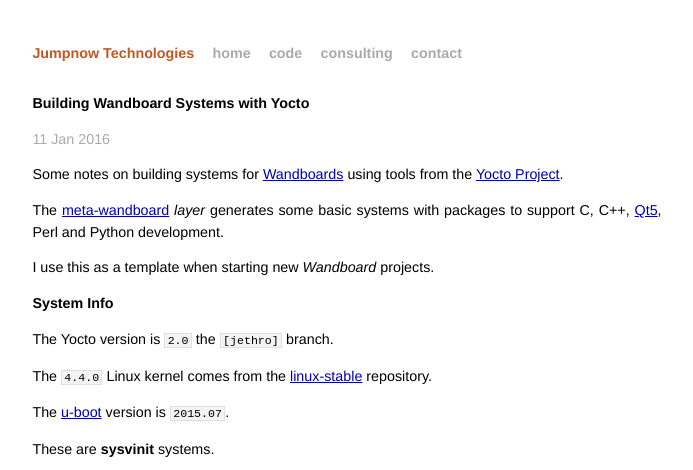
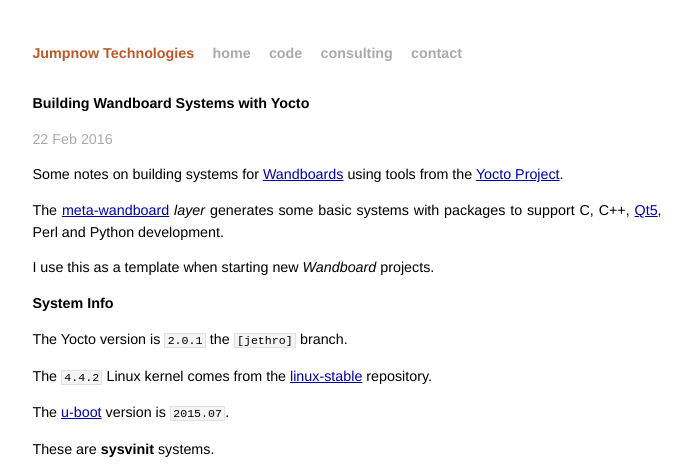
Before and after one commit to jumpnow/jumpnowtek-site, a Jekyll site: the page built from _posts/2014-02-28-Wandboard-Systems-with-Yocto.md, in a window 1280 px wide and 900 px high. Shown: the top 470 px of the window, without its empty margins (293-986 px from the left). Built offline with Jekyll 4.4.1, drawn with Linux system fonts in a browser that asks for light colours.

Commit message:
update wand doc kernel version

```diff
--- a/_posts/2014-02-28-Wandboard-Systems-with-Yocto.md
+++ b/_posts/2014-02-28-Wandboard-Systems-with-Yocto.md
@@ -2,7 +2,7 @@
 layout: post
 title: Building Wandboard Systems with Yocto
 description: "Building customized systems for Wandboards using tools from the Yocto Project"
-date: 2016-01-11 18:22:00
+date: 2016-02-22 04:42:00
 categories: wandboard
 tags: [linux, wandboard, yocto]
 ---
@@ -15,9 +15,9 @@
 
 ### System Info
 
-The Yocto version is `2.0` the `[jethro]` branch.
+The Yocto version is `2.0.1` the `[jethro]` branch.
 
-The `4.4.0` Linux kernel comes from the [linux-stable][linux-stable] repository.
+The `4.4.2` Linux kernel comes from the [linux-stable][linux-stable] repository.
 
 The [u-boot][uboot] version is `2015.07`.
 
```
